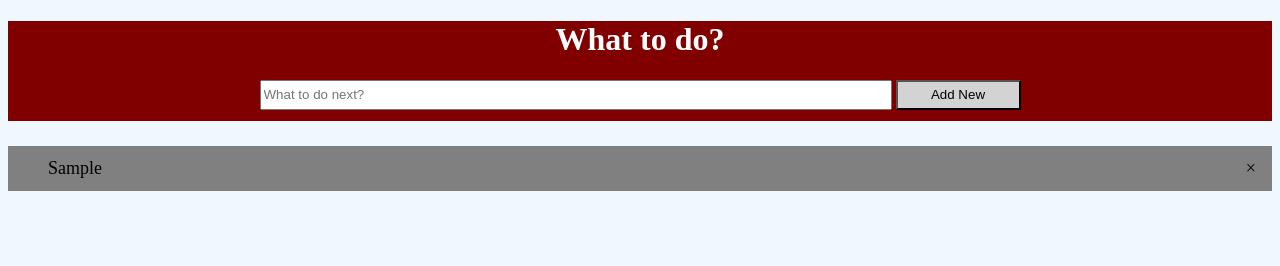
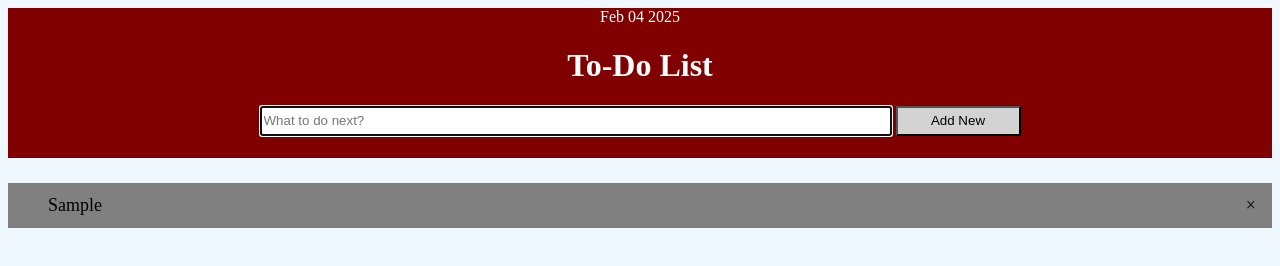
Before and after one commit to curtisbonham/JS-Fundamentals-III---To-Do-List, a plain HTML site: page index.html in a window 1280 px wide. Both pictures are taken after typing "Sample" into the empty fields and a click on the button "Add New". Drawn offline with Linux system fonts and the light colour scheme.

Commit message:
added date time feature and focus on input box and started trying to get the list to reamin after refresh

```diff
--- a/index.html
+++ b/index.html
@@ -8,7 +8,8 @@
 </head>
 <body>
   <header class="container">
-    <h1>What to do?</h1>
+    <div id="date"></div>
+    <h1>To-Do List</h1>
     <input type="text" id="myInput" placeholder="What to do next?">
     <button class="addBtn" id="addBtn">Add New</button>
   </header>
--- a/index.js
+++ b/index.js
@@ -1,15 +1,18 @@
-// finds value of input field and creates new list item and adds a close button
+// finds value of input field and creates new list item
 const newListItem = () =>{
 let li = document.createElement("LI");
 let inputValue = document.getElementById("myInput").value;
 let text = document.createTextNode(inputValue);
+let tasks = JSON.parse(localStorage.getItem("tasks")) || [];
 li.appendChild(text);
 if(inputValue === ""){
   alert("Your entry is blank! Pleae find something to do!")
 } else {
   document.getElementById("myUL").appendChild(li);
+
+  //creates a close button when a new item is added with add button
   let toDoList = document.getElementsByTagName("LI");
-for(let i = 0; i < toDoList.length; i++){
+  for(let i = 0; i < toDoList.length; i++){
   let span = document.createElement("span");
   let closeIcon = document.createTextNode("\u00D7");
   span.className = "close";
@@ -18,6 +21,9 @@ for(let i = 0; i < toDoList.length; i++){
 };
 }
 document.getElementById("myInput").value = "";
+document.getElementById("myInput").focus();
+localStorage.setItem("tasks", JSON.stringify(tasks));
+console.log(document.getElementById("myUL"));
 }
 
 // gives functionality to the add new button
@@ -33,16 +39,6 @@ list.addEventListener("click", (event) => {
   }
 }, false);
 
-//adds a close button to a list item
-let toDoList = document.getElementsByTagName("LI");
-for(let i = 0; i < toDoList.length; i++){
-  let span = document.createElement("span");
-  let closeIcon = document.createTextNode("\u00D7");
-  span.className = "close";
-  span.appendChild(closeIcon);
-  toDoList[i].appendChild(span);
-};
-
 //removes list item when the close button (X) is clicked
 list.addEventListener("click", (event) => {
   if(event.target.className === "close"){
@@ -50,3 +46,26 @@ list.addEventListener("click", (event) => {
     listItem.remove()
   }
 });
+
+const displayDate = () => {
+  let date = new Date()
+  date = date.toString().split(" ")
+  document.querySelector("#date").innerHTML = `${date[1]} ${date[2]} ${date[3]}`
+}
+
+window.onload = () => {
+  displayDate()
+}
+
+
+
+// const loadTasks = () => {
+//   let tasks = JSON.parse(localStorage.getItem('tasks')) || [];
+//   tasks.forEach(task => {
+//     let li = document.createElement('li');
+//     li.textContent = task;
+//     taskList.appendChild(li);
+//   });
+// }
+
+// window.addEventListener('load', loadTasks);
--- a/style.css
+++ b/style.css
@@ -8,7 +8,7 @@
   background-color: maroon;
   text-align:center;
   margin-bottom: 25px;
-  height: 100px;
+  height: 150px;
 }
 
 /* formatting add button */
@@ -101,3 +101,7 @@ ul li.checked::before{
 h1 {
   color: white;
 }
+#date{
+  color: white;
+  font-size: 16px;
+}
```
